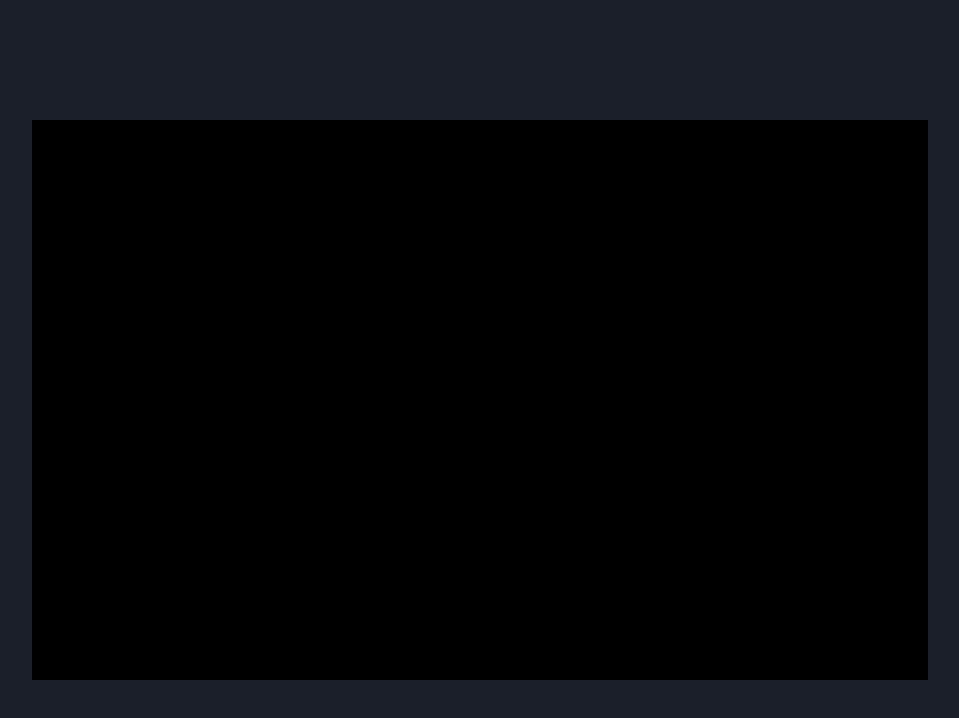
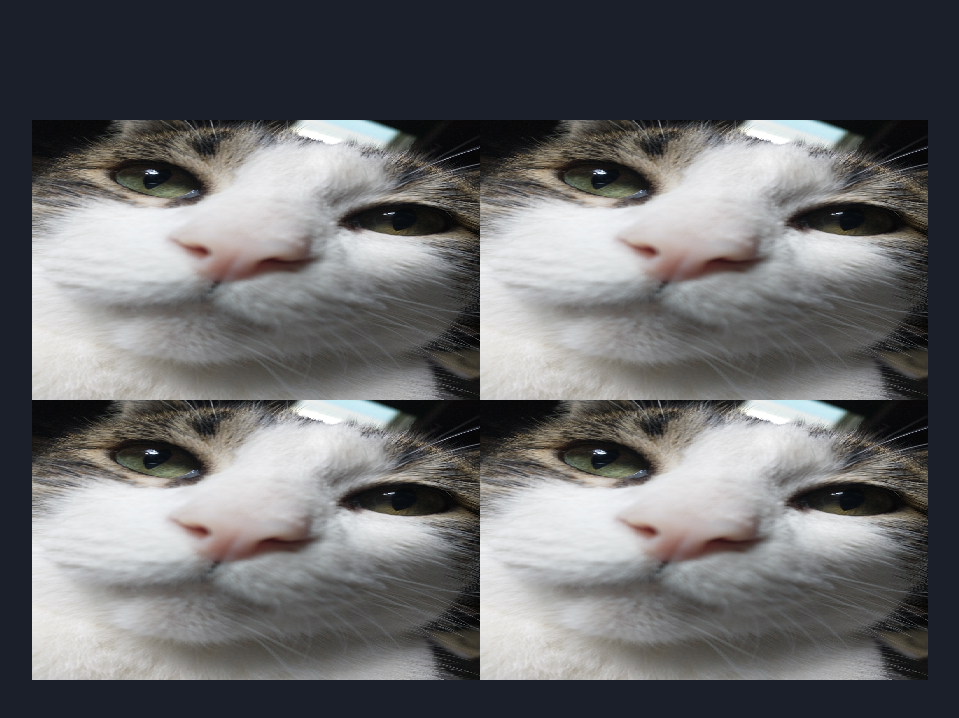
Before and after one commit to ethcphillips/cos452-ethanphillips, a plain HTML site: page week09/index.html in a window 1280 px wide. Shown: the whole page, without its empty margins (160-1119 px from the left). Drawn offline with Linux system fonts and the light colour scheme.

Commit message:
week09 lab

```diff
--- a/week09/index.html
+++ b/week09/index.html
@@ -56,11 +56,9 @@
     const program = createProgram(gl, vertexSource, fragmentSource);
 
     // interleaved: x, y, u, v
-    // TODO(student) (c): change every 1 in the UVs (the u, v columns) to 2 so the
-    // UVs run past 1.0; otherwise REPEAT and CLAMP_TO_EDGE look the same.
     const data = new Float32Array([
-      -0.7,-0.7, 0,0,   0.7,-0.7, 1,0,   0.7,0.7, 1,1,
-      -0.7,-0.7, 0,0,   0.7, 0.7, 1,1,  -0.7,0.7, 0,1,
+      -0.7,-0.7, 0,0,   0.7,-0.7, 2,0,   0.7,0.7, 2,2,
+      -0.7,-0.7, 0,0,   0.7, 0.7, 2,2,  -0.7,0.7, 0,2,
     ]);
     const buffer = gl.createBuffer();
     gl.bindBuffer(gl.ARRAY_BUFFER, buffer);
@@ -78,22 +76,30 @@
     const image = new Image();
     image.onload = () => {
       gl.bindTexture(gl.TEXTURE_2D, texture);
-      // TODO(student) (b): comment out the next line and reload. In a comment,
-      // explain why the image is upside down without it, and name the other fix
-      // (flip V in the UVs: v becomes 1 - v). Then turn it back on.
+     // When the line is commented out, the image is flipped upside own. This is because by convention, WebGL2 considers the bottom left corner to be the origin (0,0) for the texture coordinates.
+     // Most image files start at the top left. Therefore by default, the image flips when mapped to the texture.
+     // The other fix for this is to flip the V texture coordinates using v = 1 - v.
       gl.pixelStorei(gl.UNPACK_FLIP_Y_WEBGL, true);
       gl.texImage2D(gl.TEXTURE_2D, 0, gl.RGBA, gl.RGBA, gl.UNSIGNED_BYTE, image);
       // TODO(student) (c): try REPEAT vs CLAMP_TO_EDGE (both lines), then NEAREST vs
       // LINEAR for MAG_FILTER. Describe each visual difference in a comment.
-      gl.texParameteri(gl.TEXTURE_2D, gl.TEXTURE_WRAP_S, gl.CLAMP_TO_EDGE);
-      gl.texParameteri(gl.TEXTURE_2D, gl.TEXTURE_WRAP_T, gl.CLAMP_TO_EDGE);
-      gl.texParameteri(gl.TEXTURE_2D, gl.TEXTURE_MIN_FILTER, gl.LINEAR);
-      gl.texParameteri(gl.TEXTURE_2D, gl.TEXTURE_MAG_FILTER, gl.LINEAR);
+
+      // While both lines are set to CLAMP_TO_EDGE, the orginal image is situated in the bottom left
+      // corner of the quad, and the pixels on the side and top are "smeared" horizontally and vertically, respectively.
+      // The top right quadrant of the quad is black.
+      // With REPEAT, the original image appears tiled into all 4 quadrants of the original quad.
+      // With filtering set to NEAREST, the image is much more pixellated and sharp than with LINEAR.
+      // You can see individual pixels clearly and curved lines became jagged and pixelalted.
+      // Linear makes everything more blurry, but reduces the heavy pixellation effect.
+      // Regardless, the original image is somewhat pixellated to begin with, and it's not dramatically smoother.
+      gl.texParameteri(gl.TEXTURE_2D, gl.TEXTURE_WRAP_S, gl.REPEAT);
+      gl.texParameteri(gl.TEXTURE_2D, gl.TEXTURE_WRAP_T, gl.REPEAT);
+      gl.texParameteri(gl.TEXTURE_2D, gl.TEXTURE_MIN_FILTER, gl.NEAREST);
+      gl.texParameteri(gl.TEXTURE_2D, gl.TEXTURE_MAG_FILTER, gl.NEAREST);
       render();
     };
-    // TODO(student) (a): put your own image (PNG or JPG) next to index.html and
-    // set its file name here.
-    image.src = "my-image.png"; // must be served over http (Live Server)
+
+    image.src = "cat.jpg"; // must be served over http (Live Server)
 
     function render() {
       const dpr = window.devicePixelRatio || 1;
@@ -114,8 +120,6 @@
 
     render(); // draws before the image loads; render() runs again on image.onload
 
-    // TODO(student) (d): commit the image with index.html, open your Pages URL,
-    // and check the console (F12). File names are case-sensitive on Pages.
   </script>
 </body>
 </html>
```
Also changed, not shown: week09/cat.jpg (added).
